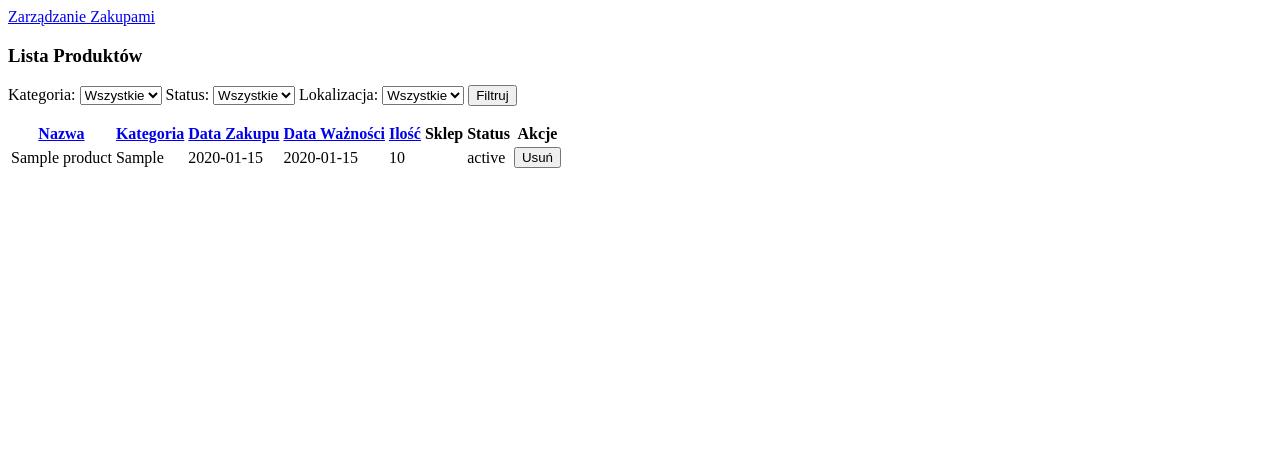
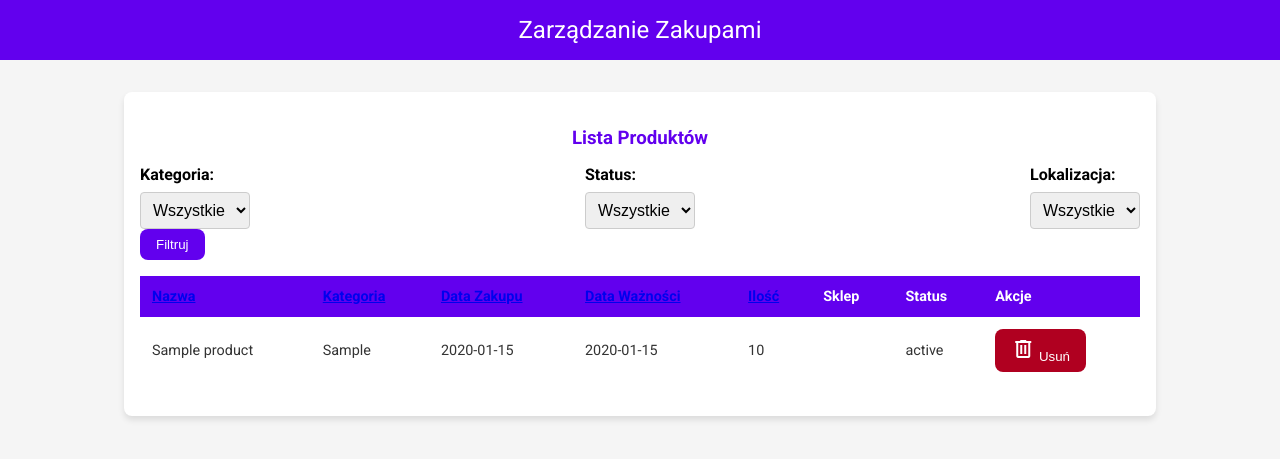
Before and after one commit to codemarcinu/shopping_management, a Flask app: page /co-mam in a window 1280 px wide. Shown: the top 459 px of the page. Run offline with Flask 3, Linux system fonts and the light colour scheme; tables that the repository leaves empty hold one stand-in row (values such as "Sample post").

Commit message:
Update product_list.html

```diff
--- a/templates/product_list.html
+++ b/templates/product_list.html
@@ -7,7 +7,124 @@
     <link href="https://fonts.googleapis.com/css2?family=Roboto:wght@400;500;700&display=swap" rel="stylesheet">
     <link href="https://fonts.googleapis.com/css2?family=Material+Symbols+Outlined" rel="stylesheet">
     <style>
-        /* Styles identyczne jak w poprzednich przykładach */
+        body {
+            font-family: 'Roboto', sans-serif;
+            margin: 0;
+            padding: 0;
+            background-color: #f5f5f5;
+        }
+
+        nav {
+            background-color: #6200EE;
+            padding: 1rem;
+            text-align: center;
+        }
+
+        nav a {
+            color: white;
+            text-decoration: none;
+            font-size: 1.5rem;
+        }
+
+        .container {
+            max-width: 1000px;
+            margin: 2rem auto;
+            background: white;
+            border-radius: 8px;
+            box-shadow: 0 4px 6px rgba(0, 0, 0, 0.1);
+            padding: 1rem;
+        }
+
+        h3 {
+            text-align: center;
+            color: #6200EE;
+            margin-bottom: 1rem;
+        }
+
+        .row {
+            display: flex;
+            flex-wrap: wrap;
+            justify-content: space-between;
+            gap: 1rem;
+        }
+
+        label {
+            display: block;
+            margin-bottom: 0.5rem;
+            font-weight: bold;
+        }
+
+        select {
+            width: 100%;
+            padding: 0.5rem;
+            border: 1px solid #ccc;
+            border-radius: 4px;
+            font-size: 1rem;
+        }
+
+        table {
+            width: 100%;
+            border-collapse: collapse;
+            margin-bottom: 1rem;
+        }
+
+        th, td {
+            padding: 0.75rem;
+            text-align: left;
+            font-size: 0.9rem;
+        }
+
+        th {
+            background-color: #6200EE;
+            color: #FFFFFF;
+        }
+
+        tr:nth-child(even) {
+            background-color: #f9f9f9;
+        }
+
+        tr:nth-child(odd) {
+            background-color: #FFFFFF;
+        }
+
+        td {
+            color: #333333;
+        }
+
+        .btn {
+            padding: 0.5rem 1rem;
+            color: white;
+            background-color: #6200EE;
+            border: none;
+            border-radius: 8px;
+            text-decoration: none;
+            cursor: pointer;
+            transition: background-color 0.3s ease;
+        }
+
+        .btn:hover {
+            background-color: #3700B3;
+        }
+
+        .btn-delete {
+            background-color: #B00020;
+        }
+
+        .btn-delete:hover {
+            background-color: #7E0016;
+        }
+
+        .status-available {
+            color: green;
+        }
+
+        .status-unavailable {
+            color: red;
+        }
+
+        .status-running-low {
+            color: orange;
+        }
     </style>
 </head>
 <body>
@@ -18,6 +135,8 @@
         <h3>Lista Produktów</h3>
 
         <form method="GET" action="/produkty" style="margin-bottom: 1rem;">
+            <div class="row">
+                <div>
                     <label for="kategoria">Kategoria:</label>
                     <select name="kategoria" id="kategoria">
                         <option value="">Wszystkie</option>
@@ -27,7 +146,8 @@
                         </option>
                         {% endfor %}
                     </select>
-
+                </div>
+                <div>
                     <label for="status">Status:</label>
                     <select name="status" id="status">
                         <option value="">Wszystkie</option>
@@ -35,7 +155,8 @@
                         <option value="running low" {% if request.args.get('status') == 'running low' %}selected{% endif %}>Mało</option>
                         <option value="unavailable" {% if request.args.get('status') == 'unavailable' %}selected{% endif %}>Brak</option>
                     </select>
-
+                </div>
+                <div>
                     <label for="lokalizacja">Lokalizacja:</label>
                     <select name="lokalizacja" id="lokalizacja">
                         <option value="">Wszystkie</option>
@@ -45,7 +166,8 @@
                         </option>
                         {% endfor %}
                     </select>
-
+                </div>
+            </div>
             <button type="submit" class="btn">Filtruj</button>
         </form>
 
@@ -74,7 +196,10 @@
                     <td class="status-{{ produkt['status'] }}">{{ produkt['status'] }}</td>
                     <td>
                         <form method="POST" action="/usun/{{ produkt['id'] }}" style="display:inline;">
-                            <button type="submit" class="btn btn-delete">Usuń</button>
+                            <button type="submit" class="btn btn-delete">
+                                <span class="material-symbols-outlined">delete</span>
+                                Usuń
+                            </button>
                         </form>
                     </td>
                 </tr>
```
Lines whose indentation alone changed are shown as unchanged.
